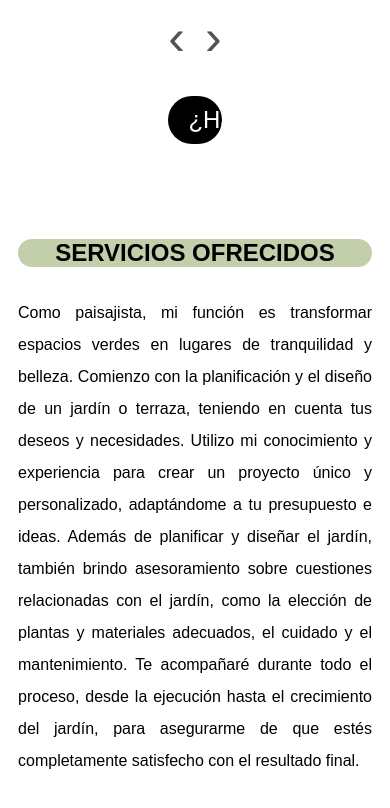
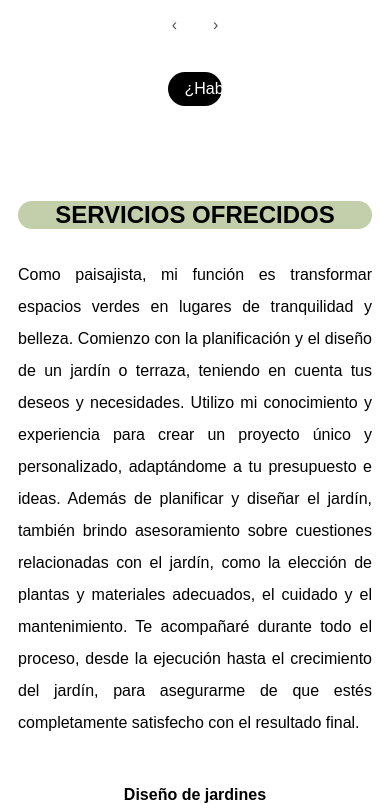
Before and after one commit to gormaran/ormaranpaisajismo, a plain HTML site: page indexTest.html in a window 390 px wide. Shown: the part 1144-1952 px from the top of the page. Drawn offline with Linux system fonts and the light colour scheme.

Commit message:
Update indexTest.css

```diff
--- a/indexTest.css
+++ b/indexTest.css
@@ -518,6 +518,10 @@ textarea:hover {
   nav a {
     width: 100%;
   }
+  .nav-buttons button {
+    font-size: 1rem;
+    padding: 0.5rem;
+  }
   .dropdown-content {
     position: static;
     display: none;
@@ -554,8 +558,8 @@ textarea:hover {
   }
 
   .CTA-hablamos button {
-    font-size: 24px;
-    padding: 10px 20px;
+    font-size: 1rem;
+    padding: 0.5rem 1rem;
   }
 
   .contacto-form {
```
